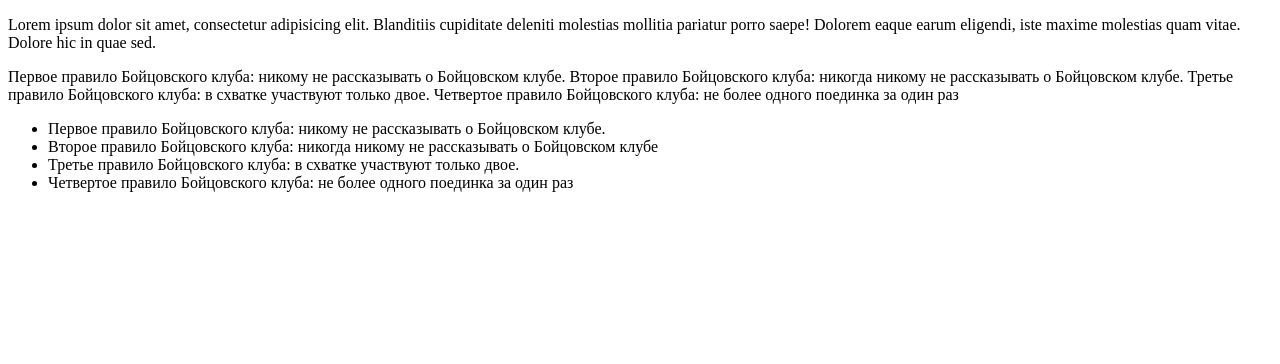
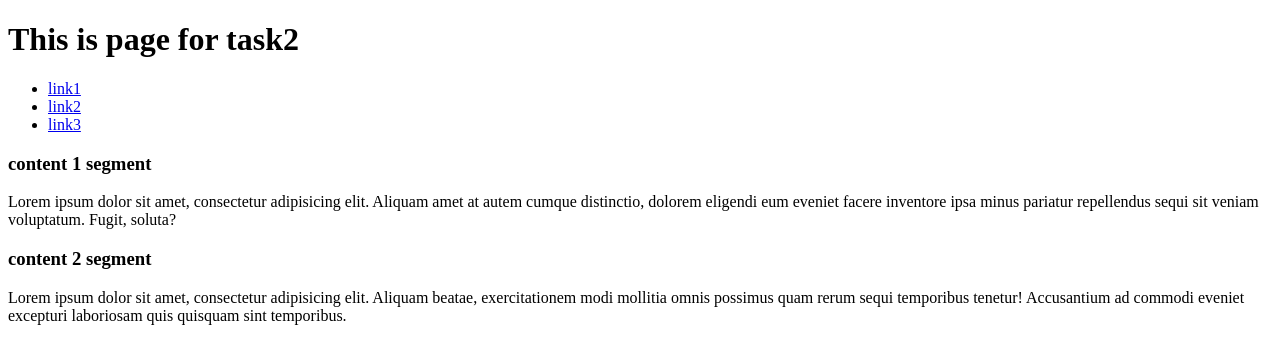
Before and after one commit to nazarko310/JavaScript_module, a plain HTML site: page index.html in a window 1280 px wide. Drawn offline with Linux system fonts and the light colour scheme.

Commit message:
lessons8_cw

```diff
--- a/index.html
+++ b/index.html
@@ -5,28 +5,30 @@
     <title>Title</title>
 </head>
 <body>
-<p id="content">Lorem ipsum dolor sit amet, consectetur adipisicing elit. Blanditiis cupiditate deleniti
-    molestias mollitia pariatur porro saepe! Dolorem eaque earum eligendi, iste maxime molestias quam vitae.
-    Dolore hic in quae sed.
-</p>
+<h1 id="main_header">This is page for task2</h1>
+<ul>
+    <li class="linkList listElement1"><a href="#">link1</a></li>
+    <li class="linkList listElement2"><a href="#">link2</a></li>
+    <li class="linkList listElement3"><a href="#">link3</a></li>
+</ul>
+<h3 class="sub-header">content 1 segment</h3>
+<div class="content_1">
+    <p class="text_segment text1">
+        Lorem ipsum dolor sit amet, consectetur adipisicing elit. Aliquam amet at autem cumque distinctio,
+        dolorem
+        eligendi eum eveniet facere inventore ipsa minus pariatur repellendus sequi sit veniam voluptatum.
+        Fugit,
+        soluta?</p>
 
-<div id="rules" class="fc bp">
-    Первое правило Бойцовского клуба: никому не рассказывать о Бойцовском клубе. Второе правило Бойцовского
-    клуба: никогда никому не рассказывать о Бойцовском клубе. Третье правило Бойцовского клуба: в схватке
-    участвуют только двое. Четвертое правило Бойцовского клуба: не более одного поединка за один раз
 </div>
-
-<ul>
-    <li class="fc_rules rule1">Первое правило Бойцовского клуба: никому не рассказывать о Бойцовском клубе.</li>
-    <li class="fc_rules rule2">Второе правило Бойцовского
-        клуба: никогда никому не рассказывать о Бойцовском клубе
-    </li>
-    <li class="fc_rules rule3">Третье правило Бойцовского клуба: в схватке
-        участвуют только двое.
-    </li>
-    <li class="fc_rules rule4">Четвертое правило Бойцовского клуба: не более одного поединка за один раз</li>
-</ul>
-
+<h3 class="sub-header">content 2 segment</h3>
+<div class="content_2">
+    <p class="text_segment text2">
+        Lorem ipsum dolor sit amet, consectetur adipisicing elit. Aliquam beatae, exercitationem modi mollitia
+        omnis
+        possimus quam rerum sequi temporibus tenetur! Accusantium ad commodi eveniet excepturi laboriosam quis
+        quisquam sint temporibus.</p>
+</div>
 
 <script type="text/javascript" src="main.js"></script>
 </body>
```
Also changed, not shown: main.js (+130 -43 lines).
